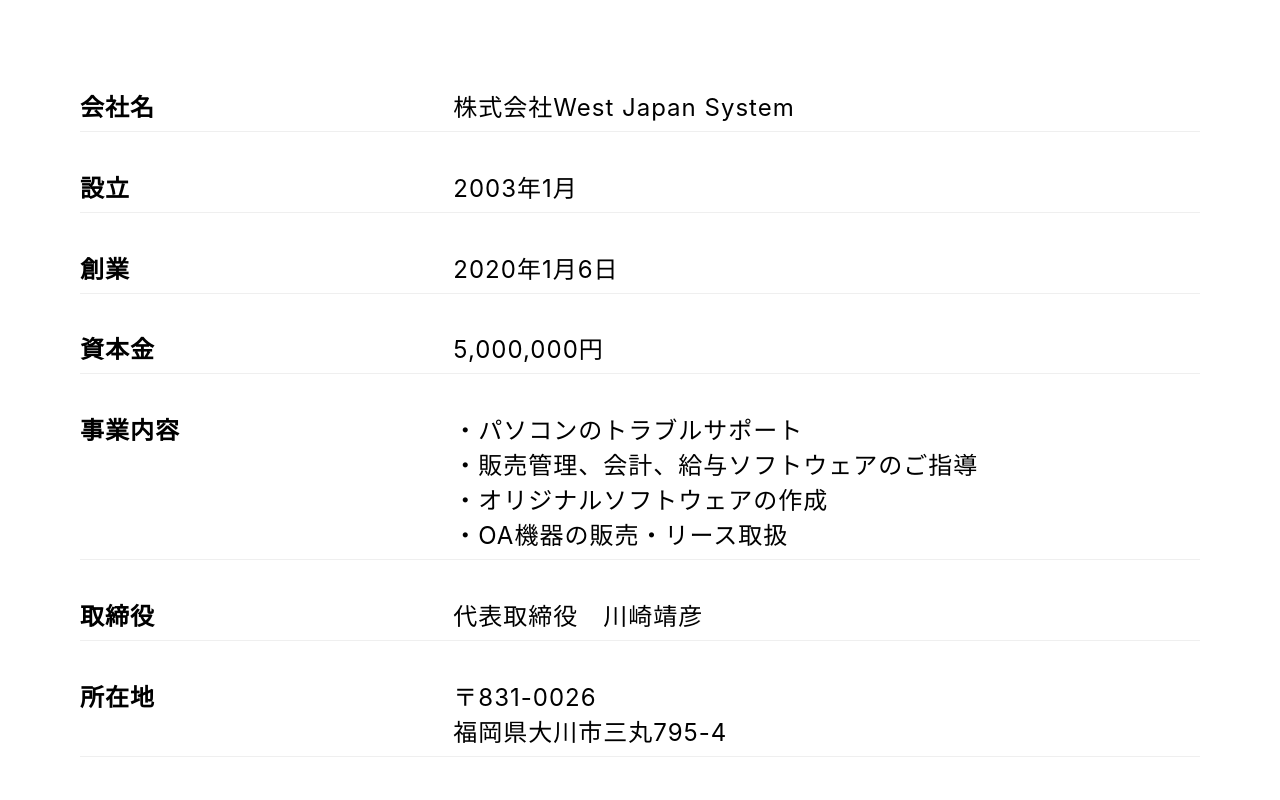
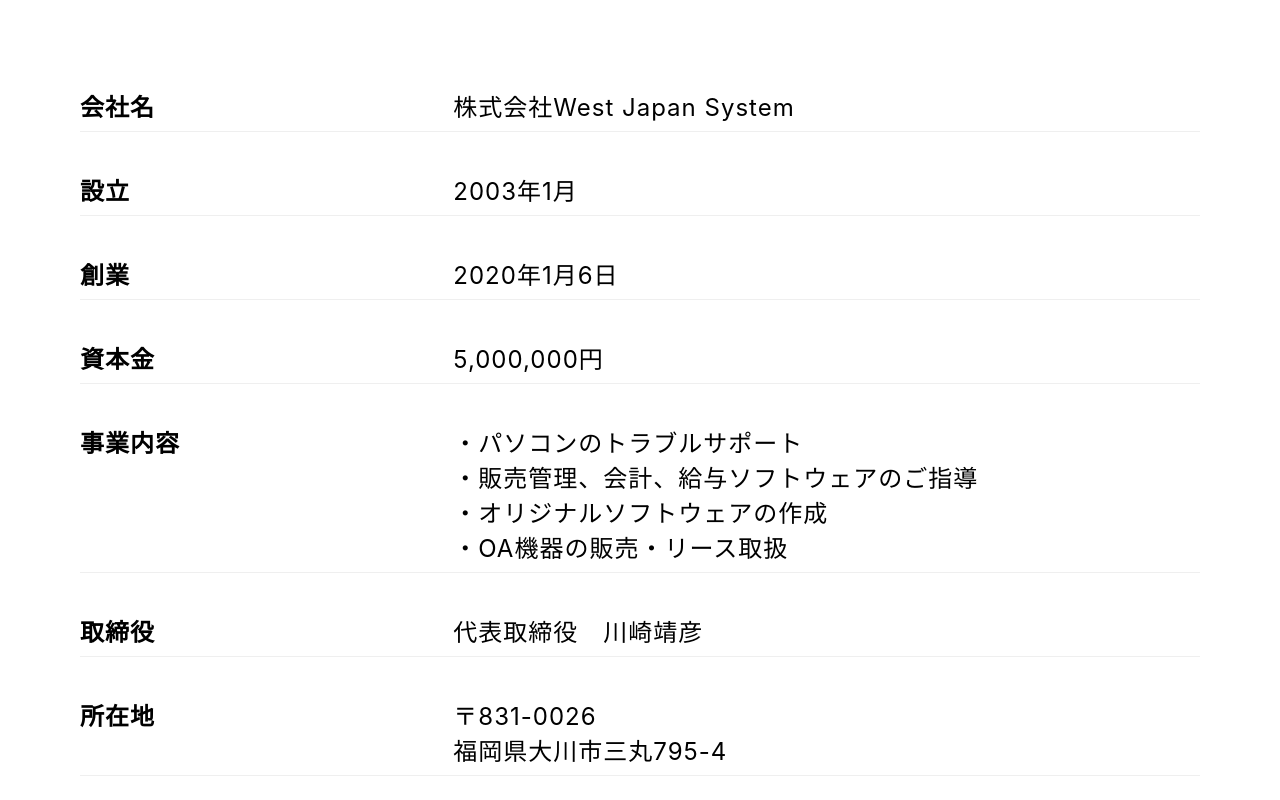
Before and after one commit to west-japan-system/homepage, a Next.js app: page /company in a window 1280 px wide. Shown: the part 800-1600 px from the top of the page. Built offline with nearby package versions, Linux system fonts and the light colour scheme.

Commit message:
Add files via upload

```diff
--- a/styles/global.css
+++ b/styles/global.css
@@ -224,7 +224,7 @@ button {
   }
 
   .main__dl {
-    margin-bottom: 2rem;
+    margin-bottom: 2.2rem;
   }
 
   .footer {
@@ -274,7 +274,7 @@ button {
   }
 
   .main__dl {
-    margin-bottom: 2.3rem;
+    margin-bottom: 2.5rem;
   }
 
   .main__dt-company,
```
